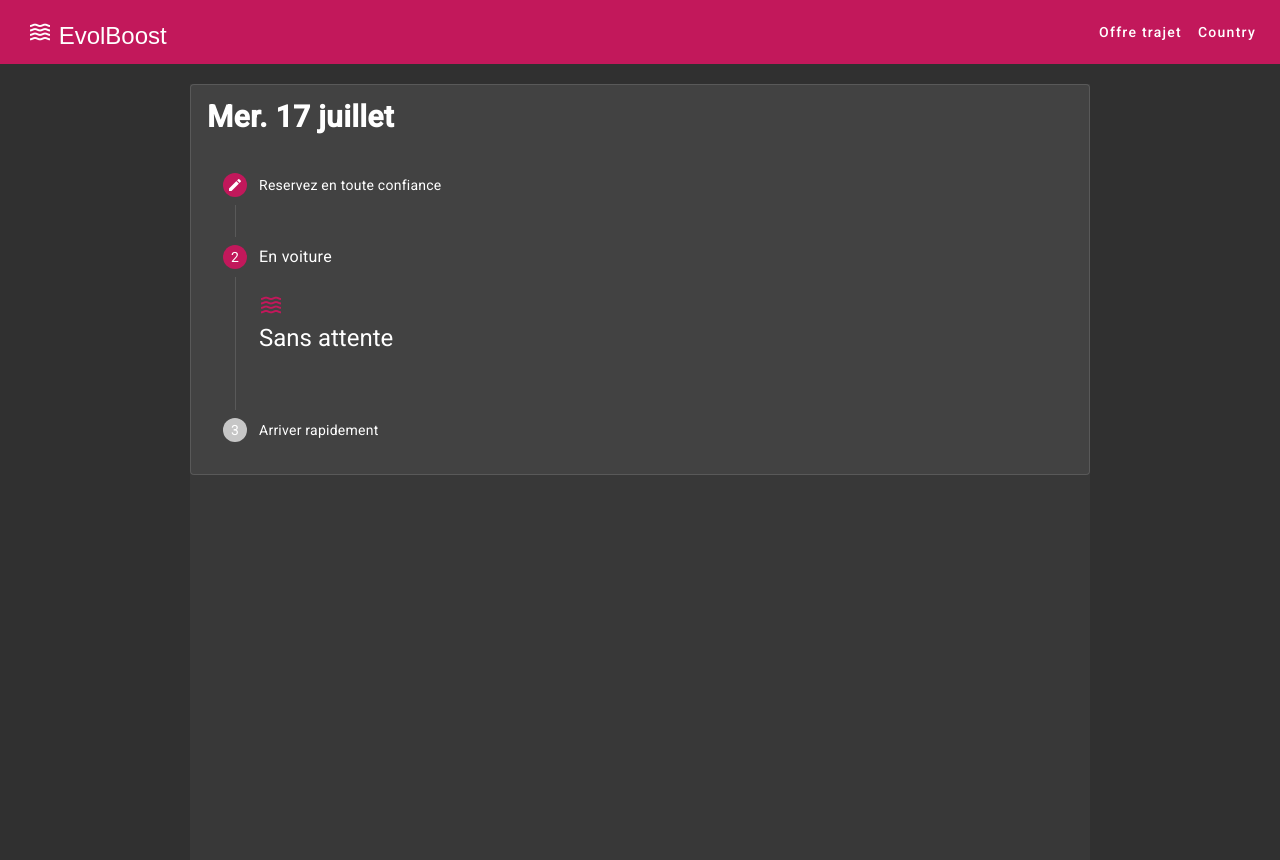
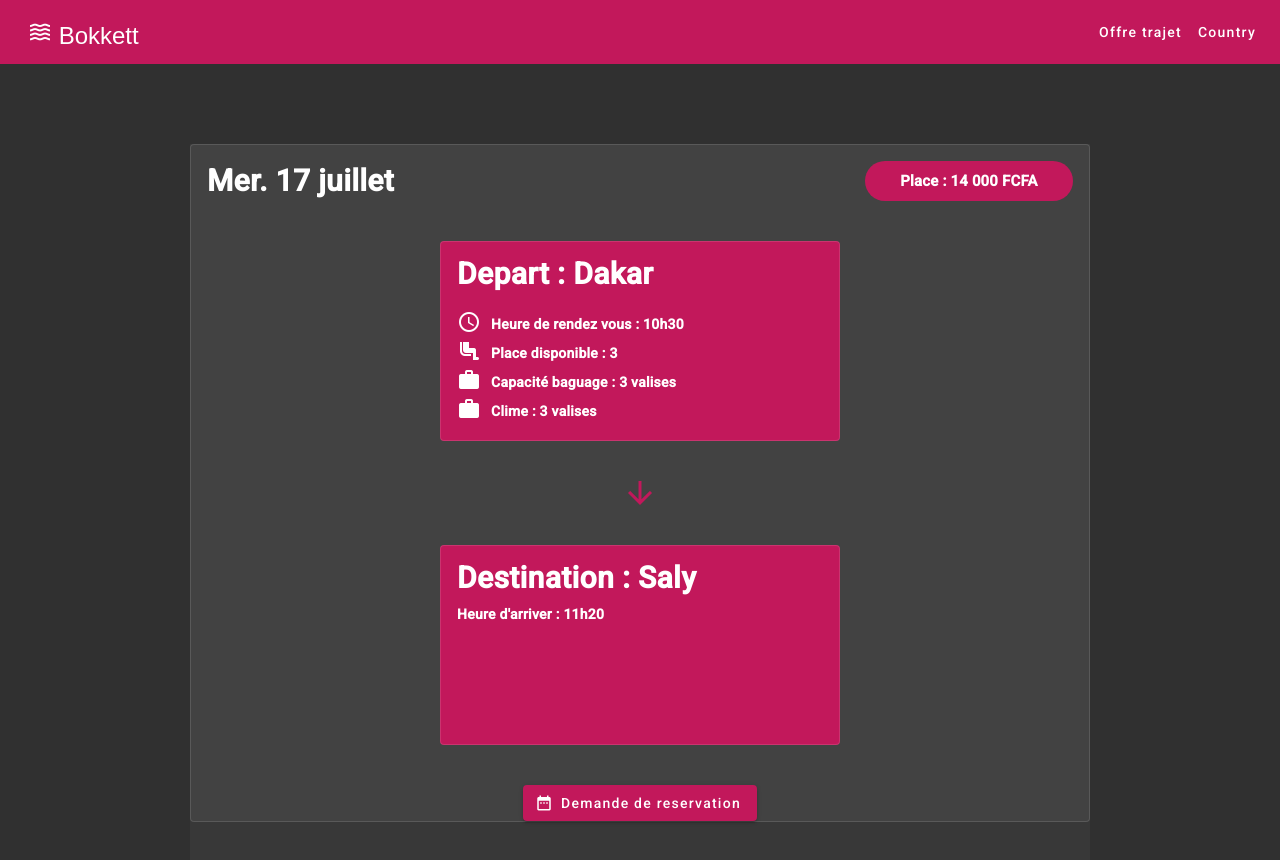
Before and after one commit to mouhamadoudou/Bokkitt-Front, an Angular app: page /trip in a window 1280 px wide. Shown: the top 860 px of the page. Built offline with nearby package versions, Linux system fonts and the light colour scheme.

Commit message:
feat : add depart card

```diff
--- a/src/app/home/home.component.ts
+++ b/src/app/home/home.component.ts
@@ -6,6 +6,7 @@ import { Router } from '@angular/router';
 import { Observable } from 'rxjs';
 import { FormControl, FormsModule, ReactiveFormsModule} from '@angular/forms';
 import { map, startWith } from 'rxjs/operators';
+import { DataService } from '../services/data.service';
 
 export interface Traject {
   depart: string;
@@ -45,7 +46,7 @@ export class HomeComponent implements OnInit, AfterViewInit {
     destination: ''
   };
 
-  constructor (private router : Router) {
+  constructor (private router : Router, private dataService: DataService) {
 
   }
 
@@ -114,7 +115,9 @@ export class HomeComponent implements OnInit, AfterViewInit {
     this.dataSource.filter = JSON.stringify(this.filterValues);
   }
 
-  onCardClick(element: any) {
-    console.log(this.dataSource)
+  onCardClick(traject: any) {
+    // console.log(this.dataSource)
+    this.dataService.setData(traject)
+    this.router.navigate(['/trip']);
   }
 }
--- a/src/app/login/login.component.css
+++ b/src/app/login/login.component.css
@@ -16,6 +16,7 @@ mat-form-field {
     flex: auto;
 }
 
+
 .admin_log {
     background-color: black;
 }
@@ -24,3 +25,8 @@ mat-form-field {
     margin-top: 5px;
     margin-bottom: 20px;
 }
+
+.mdc-card__actions {
+    background-color: aqua;
+    height: 330px;
+}
--- /dev/null
+++ b/src/app/services/data.service.ts
@@ -0,0 +1,22 @@
+import { Injectable } from '@angular/core';
+
+@Injectable({
+  providedIn: 'root'
+})
+export class DataService {
+  private data: any;
+
+  setData(data: any) {
+    this.data = data;
+  }
+
+  getData() {
+    return this.data;
+  }
+
+  clearData() {
+    this.data = null;
+  }
+
+  constructor() { }
+}
--- a/src/app/trip/trip.component.css
+++ b/src/app/trip/trip.component.css
@@ -9,7 +9,7 @@ body {
 }
 
 .trip-container {
-    background-color: #303030;;
+    background-color: #303030;
     padding: 0;
     height: 100%;
     display: flex;
@@ -33,9 +33,10 @@ mat-drawer-container {
 }
 
 mat-drawer-content {
+    margin-top: 60px;
     background-color: rgba(65, 65, 65, 0.493);
     width: 100%;
-  }
+}
 
 .trip-header {
     max-width: 900px;
@@ -48,7 +49,6 @@ mat-card-title {
     font-size: 30px;
     font-weight: bold;
     text-align: center;
-
 }
 
 mat-card-header {
@@ -59,8 +59,97 @@ mat-card-header {
 
 .mat-stepper-vertical {
     margin-top: 8px;
-  }
+}
 
-  .mat-mdc-form-field {
+.mat-mdc-form-field {
     margin-top: 16px;
-  }
+}
+
+.mat-action {
+    height: 330px;
+}
+
+.price-card {
+    width: 100%;
+    font-size: 15px;
+    font-weight: bold;
+}
+
+.header1 {
+    display: flex;
+    justify-content: space-between;
+    align-items: center;
+}
+
+.container-price {
+    display: flex;
+    justify-content: flex-end;
+}
+
+.traject-price {
+    background-color: #c2185b;
+    max-width: 100%;
+    width: 200px;
+    padding: 4px;
+    border-radius: 20px;
+
+}
+
+
+.stepper-title {
+    font-size: 14px;
+    font-weight: bold;
+}
+
+
+
+/* v2 --------------------------------------------------- */
+
+.contenair-dep-dest {
+    display:flex;
+    flex-direction: column;
+    justify-content: center;
+    align-items: center;
+}
+
+.depart-card {
+    background-color: #c2185b;
+    margin-top: 40px;
+    width: 400px;
+    height: 200px;
+}
+
+.destination-card {
+    background-color: #c2185b;
+    margin-top: 40px;
+    width: 400px;
+    height: 200px;
+}
+
+.reservation-button {
+    padding-top: 40px;
+    display:flex;
+    justify-content: center;
+
+}
+
+
+.arrow-icon {
+    margin-top: 40px;
+    transform: scale(1.5);
+}
+
+mat-card-content p {
+    margin-top: 10px;
+    font-weight: bold;
+}
+
+.depart-time {
+    display:flex;
+    margin-bottom: 5px;
+}
+
+.depart-time p {
+    margin: 4px 0 0 10px;
+    /* margin-top: 4px; */
+}
--- a/src/app/trip/trip.component.html
+++ b/src/app/trip/trip.component.html
@@ -1,8 +1,7 @@
-
 <mat-toolbar color="primary">
     <button mat-icon-button>
         <mat-icon> waves </mat-icon>
-            EvolBoost
+        Bokkett
     </button>
     <span class="spacer">
     </span>
@@ -18,46 +17,67 @@
         <mat-drawer-content>
 
             <mat-card appearance="outlined" class="trip-header">
+                <mat-card-header color="primary" class="header1">
+                    <mat-card-title>Mer. 17 juillet</mat-card-title>
+                    <!-- <mat-card-title> {{trajectData.date}} </mat-card-title> -->
+
+                    <div class="container-price">
+                        <div class="traject-price">
+                            <mat-card-title class="price-card">
+                                Place : 14 000 FCFA
+                                <!-- Place : {{trajectData.price}} FCFA -->
+                            </mat-card-title>
+                        </div>
+                    </div>
+                </mat-card-header>
+                <mat-card-content class="contenair-dep-dest">
+                    <mat-card class="depart-card" appearance="outlined">
                         <mat-card-header color="primary">
-                <mat-card-title> Mer. 17 juillet</mat-card-title>
-                <!-- <mat-card-subtitle>Herding group</mat-card-subtitle> -->
+                            <!-- <mat-icon> local_taxi</mat-icon> -->
+                            <mat-card-title> Depart : Dakar </mat-card-title>
+                            <!-- <mat-card-title> Depart : {{trajectData.depart}} </mat-card-title> -->
                         </mat-card-header>
-            <mat-card-actions>
-                <mat-stepper orientation="vertical" #stepper>
-                    <mat-step>
-                      <form>
-                        <ng-template matStepLabel>Reservez en toute confiance </ng-template>
-                        <div>
-                            <button
-                            mat-raised-button
-                            color="primary"
-                        >
-                            Reserver
+                        <mat-card-content>
+                            <br>
+                            <div class="depart-time">
+                                <mat-icon> access_time </mat-icon>
+                                <p>
+                                    Heure de rendez vous : 10h30
+                                </p>
+                            </div>
+                            <div class="depart-time">
+                                <mat-icon> airline_seat_legroom_normal </mat-icon>
+                                <p> Place disponible : 3 </p>
+                            </div>
+                            <div class="depart-time">
+                                <mat-icon> work </mat-icon>
+                                <p> Capacité baguage : 3 valises </p>
+                            </div>
+                            <div class="depart-time">
+                                <mat-icon> work </mat-icon>
+                                <p> Clime : 3 valises </p>
+                            </div>
+                        </mat-card-content>
+                    </mat-card>
+                    <mat-icon class="arrow-icon" color="primary"> arrow_downward </mat-icon>
+
+                    <mat-card class="destination-card" appearance="outlined">
+                        <mat-card-header color="primary">
+                            <mat-card-title> Destination : Saly </mat-card-title>
+                        </mat-card-header>
+                        <mat-card-content>
+                            <p> Heure d'arriver : 11h20 </p>
+                        </mat-card-content>
+                    </mat-card>
+
+                </mat-card-content>
+                <div class="reservation-button">
+                    <button mat-raised-button color="primary">
+                        <mat-icon> date_range </mat-icon>
+
+                        Demande de reservation
                     </button>
                 </div>
-                      </form>
-                    </mat-step>
-                    <mat-step>
-                      <form>
-                        <ng-template matStepLabel>En voiture</ng-template>
-                        <div>
-                            <mat-icon color="primary"> waves </mat-icon>
-                             <h1> Sans attente </h1>
-                          <!-- <button mat-button matStepperPrevious>Back</button>
-                          <button mat-button matStepperNext>Next</button> -->
-                        </div>
-                      </form>
-                    </mat-step>
-                    <mat-step>
-                      <ng-template matStepLabel>Arriver rapidement</ng-template>
-                      <mat-card-title> Vous etes arriver a destination ! </mat-card-title>
-                      <div>
-                        <!-- <button mat-button matStepperPrevious>Back</button> -->
-                        <!-- <button mat-button (click)="stepper.reset()">Reset</button> -->
-                      </div>
-                    </mat-step>
-                  </mat-stepper>
-            </mat-card-actions>
             </mat-card>
             <br>
             <!-- <mat-card appearance="outlined">
--- a/src/app/trip/trip.component.ts
+++ b/src/app/trip/trip.component.ts
@@ -1,29 +1,42 @@
-import { Component, ViewChild, AfterViewInit } from '@angular/core';
+import { Component, ViewChild, AfterViewInit, OnInit } from '@angular/core';
 import { MatStepper } from '@angular/material/stepper';
+import { ActivatedRoute } from '@angular/router';
+import { DataService } from '../services/data.service';
 
 @Component({
   selector: 'app-trip',
   templateUrl: './trip.component.html',
   styleUrl: './trip.component.css',
 })
-export class TripComponent implements AfterViewInit {
+export class TripComponent implements OnInit, AfterViewInit {
 
   @ViewChild('stepper') private stepper!: MatStepper;
+  trajectData: any;
+
+  constructor(private dataService: DataService) {}
+
+  ngOnInit(): void {
+    this.trajectData = this.dataService.getData();
+    console.log(this.trajectData)
+    if (!this.trajectData) {
+      console.error("error : data");
+    }
+  }
 
   ngAfterViewInit() {
     this.startStepper();
   }
 
   startStepper() {
-    setTimeout(() => {
-      this.stepper.next();
-      setTimeout(() => {
-        this.stepper.next();
-        setTimeout(() => {
-          this.stepper.reset();
-          this.startStepper()
-        }, 3000);
-      }, 3000);
-    }, 3000);
+    // setTimeout(() => {
+    //   this.stepper.next();
+    //   setTimeout(() => {
+    //     this.stepper.next();
+    //     setTimeout(() => {
+    //       this.stepper.reset();
+    //       this.startStepper()
+    //     }, 3000);
+    //   }, 3000);
+    // }, 3000);
   }
 }
```
Also changed, not shown: src/app/home/home.component.css (+10 -20 lines), 1 other file (tests, documents, lock files or other folders). Lines whose indentation alone changed are shown as unchanged.
